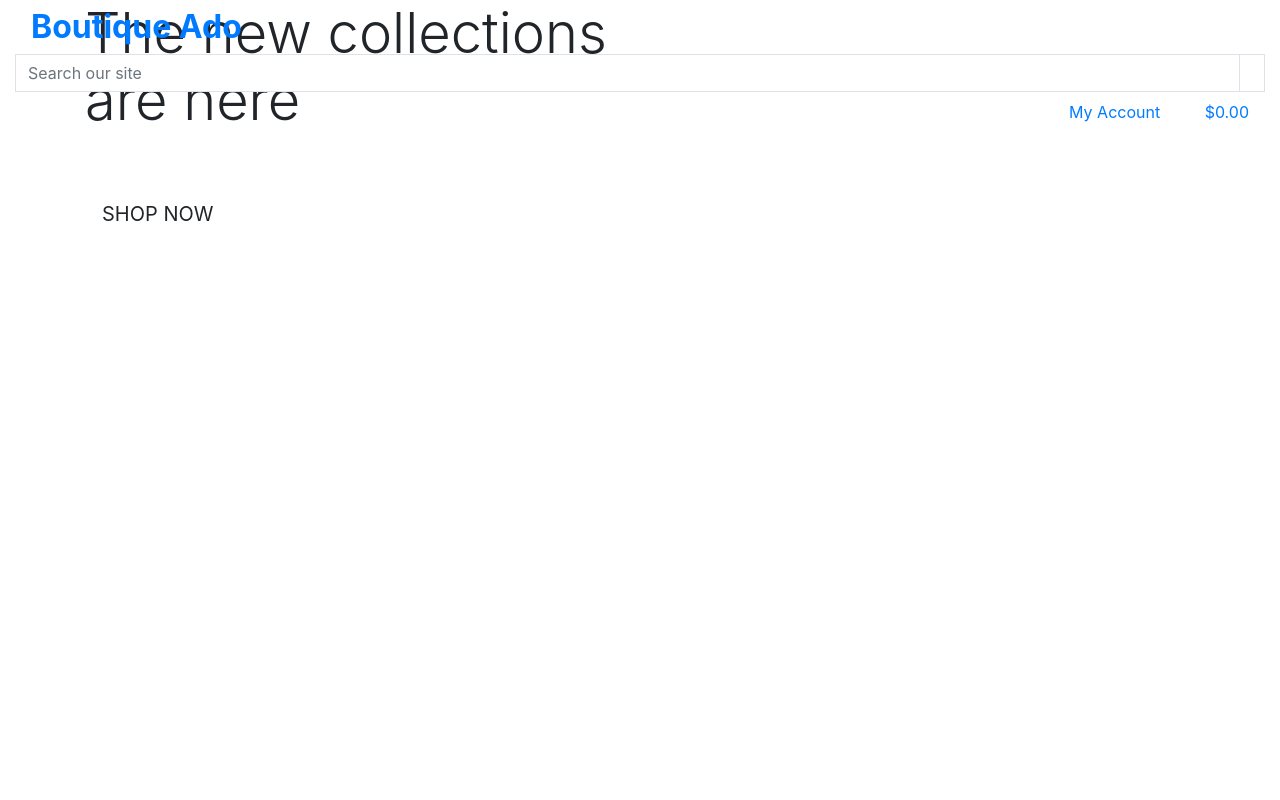
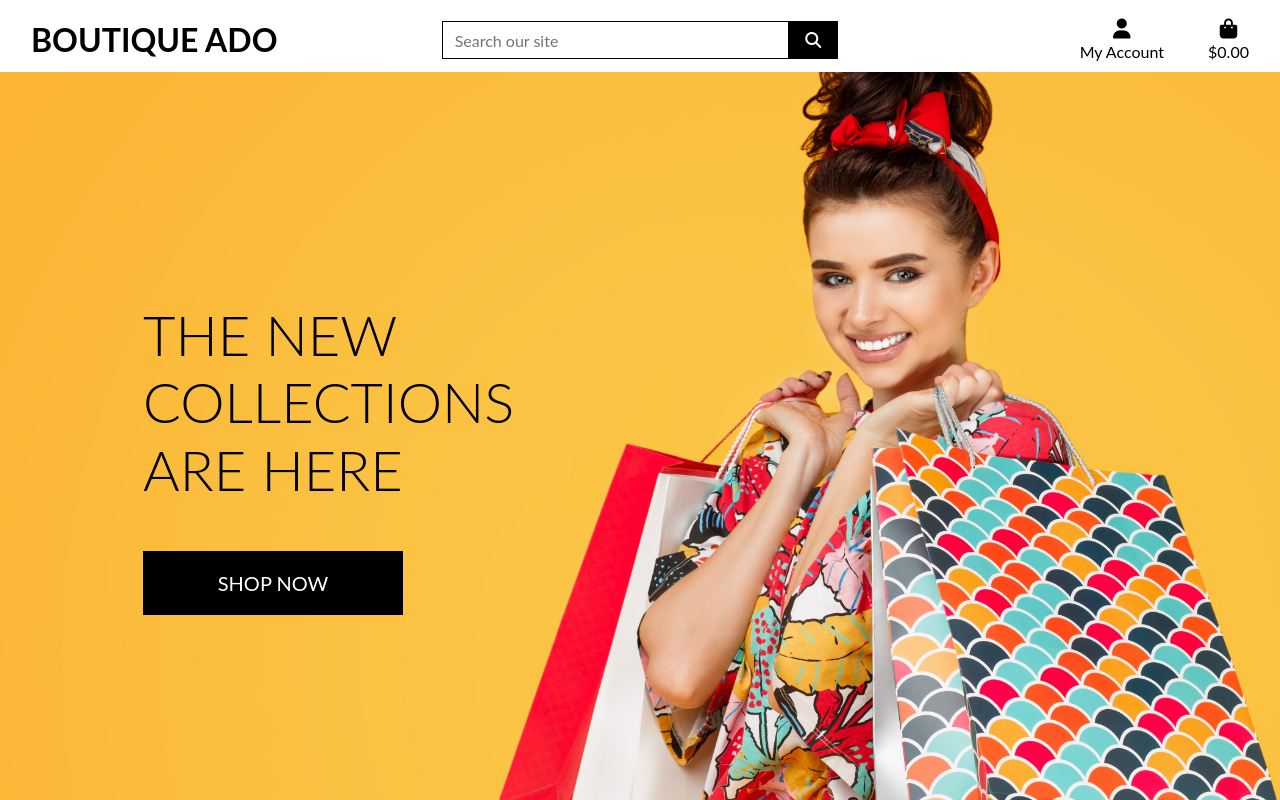
Before and after one commit to andywales83/boutique-ado-v1, a Django app: page / in a window 1280 px wide. Run offline with Django 3.2, Linux system fonts and the light colour scheme; some libraries are stand-ins or nearby versions.

Commit message:
Completed homepage header and CSS

```diff
--- a/boutique_ado/settings.py
+++ b/boutique_ado/settings.py
@@ -147,6 +147,11 @@ USE_TZ = True
 # https://docs.djangoproject.com/en/3.2/howto/static-files/
 
 STATIC_URL = '/static/'
+STATICFILES_DIRS = (os.path.join(BASE_DIR, 'static'),)
+
+MEDIA_URL = '/media/'
+MEDIA_ROOT = os.path.join(BASE_DIR, 'media')
+
 
 # Default primary key field type
 # https://docs.djangoproject.com/en/3.2/ref/settings/#default-auto-field
--- a/boutique_ado/urls.py
+++ b/boutique_ado/urls.py
@@ -15,9 +15,12 @@ Including another URLconf
 """
 from django.contrib import admin
 from django.urls import path, include
+from django.conf import settings
+from django.conf.urls.static import static
+
 
 urlpatterns = [
     path('admin/', admin.site.urls),
     path('accounts/', include('allauth.urls')),
     path('', include('home.urls'))
-]
+] + static(settings.MEDIA_URL, document_root=settings.MEDIA_ROOT)
--- a/home/templates/home/index.html
+++ b/home/templates/home/index.html
@@ -10,8 +10,8 @@
 {% endblock %}
 
 {% block content %}
-    <div class="container">
-        <div class="row">
+    <div class="container h-100">
+        <div class="row h-100">
             <div class="col-7 col-md-6 my-auto">
                 <h1 class="display-4 logo-font text-black">
                     The new collections are here
--- /dev/null
+++ b/static/css/base.css
@@ -0,0 +1,81 @@
+html {
+    height: 100%;
+}
+
+body {
+    background: url('/media/homepage_background_cropped.jpg') no-repeat center center fixed;
+    background-size: cover;
+    height: calc(100vh - 164px);
+    color: #555;
+    font-family: 'Lato';
+}
+
+/* from Bulma */
+.icon {
+    align-items: center;
+    display: inline-flex;
+    justify-content: center;
+    height: 1.5rem;
+    width: 1.5rem;
+}
+
+.logo-font {
+    text-transform: uppercase;
+}
+
+.main-logo-link {
+    width: fit-content;
+}
+
+.shop-now-button {
+    background: black;
+    color: white;
+    min-width: 260px;
+}
+
+.btn-black {
+    background: black;
+    color: white;
+}
+
+.shop-now-button:hover,
+.shop-now-button:active,
+.shop-now-button:focus,
+.btn-black:hover,
+.btn-black:active,
+.btn-black:focus {
+    background: #222;
+    color: white;
+}
+
+.text-black {
+    color: #000 !important;
+}
+
+.border-black {
+    border: 1px solid black !important;
+}
+
+/* -------------------------------- Media Queries */
+
+/* Slightly larger container on xl screens */
+@media (min-width: 1200px) {
+  .container {
+    max-width: 80%;
+  }
+}
+
+/* fixed top navbar only on medium and up */
+@media (min-width: 992px) {
+    .fixed-top-desktop-only {
+        position: fixed;
+        top: 0;
+        right: 0;
+        left: 0;
+        z-index: 1030;
+    }
+
+    .header-container {
+        padding-top: 164px;
+    }
+}
--- a/templates/base.html
+++ b/templates/base.html
@@ -15,12 +15,18 @@
 
     {% block corecss %}
         <link rel="stylesheet" href="https://stackpath.bootstrapcdn.com/bootstrap/4.4.1/css/bootstrap.min.css" integrity="sha384-Vkoo8x4CGsO3+Hhxv8T/Q5PaXtkKtu6ug5TOeNV6gBiFeWPGFN9MuhOf23Q9Ifjh" crossorigin="anonymous">
+        <link rel="preconnect" href="https://fonts.googleapis.com">
+        <link rel="preconnect" href="https://fonts.gstatic.com" crossorigin>
+        <link href="https://fonts.googleapis.com/css2?family=Roboto:wght@100;300;400;500;700;900&display=swap" rel="stylesheet">
+
+        <link rel="stylesheet" href="{% static 'css/base.css' %}">
     {% endblock %}
 
     {% block extra_css %}
     {% endblock %}
 
     {% block corejs %}
+        <script src="https://kit.fontawesome.com/5baee9fec7.js" crossorigin="anonymous"></script>
         <script src="https://code.jquery.com/jquery-3.4.1.slim.min.js" integrity="sha384-J6qa4849blE2+poT4WnyKhv5vZF5SrPo0iEjwBvKU7imGFAV0wwj1yYfoRSJoZ+n" crossorigin="anonymous"></script>
         <script src="https://cdn.jsdelivr.net/npm/popper.js@1.16.0/dist/umd/popper.min.js" integrity="sha384-Q6E9RHvbIyZFJoft+2mJbHaEWldlvI9IOYy5n3zV9zzTtmI3UksdQRVvoxMfooAo" crossorigin="anonymous"></script>
         <script src="https://stackpath.bootstrapcdn.com/bootstrap/4.4.1/js/bootstrap.min.js" integrity="sha384-wfSDF2E50Y2D1uUdj0O3uMBJnjuUD4Ih7YwaYd1iqfktj0Uod8GCExl3Og8ifwB6" crossorigin="anonymous"></script>
@@ -34,14 +40,14 @@
   <body>
 
     <header class="container-fluid fixed-top">
-        <div class="row">
-            <div class="col-12 col-1g-4 my-auto-py-1 py-lg-0 text-center text-lg-left">
+        <div id="topnav" class="row bg-white pt-lg-2 d-none d-lg-flex">
+            <div class="col-12 col-lg-4 my-auto py-1 py-lg-0 text-center text-lg-left">
                 <a href="{% url 'home' %}" class="nav-link main-logo-link">
                     <h2 class="logo-font text-black my-0"><strong>Boutique Ado</strong></h2>
                 </a>
             </div>
-            <div class="col-12 col-1g-4 my-auto-py-1 py-lg-0">
-                <form method="GET" action="{% url 'products' %}">
+            <div class="col-12 col-lg-4 my-auto py-1 py-lg-0">
+                <form method="GET" action="">
                     <div class="input-group w-100">
                         <input class="form-control border border-black rounded-0" type="text" name="q" placeholder="Search our site">
                         <div class="input-group-append">
@@ -54,7 +60,7 @@
                     </div>
                 </form>
             </div>
-            <div class="col-12 col-1g-4 my-auto-py-1 py-lg-0">
+            <div class="col-12 col-lg-4 my-auto py-1 py-lg-0">
                 <ul class="list-inline list-unstyled text-center text-lg-right my-0">
                     <li class="list-inline-item dropdown">
                         <a href="#" class="text-black nav-link" id="user-options" data-toggle="dropdown"
```
Also changed, not shown: media/homepage_background_cropped.jpg (added).
